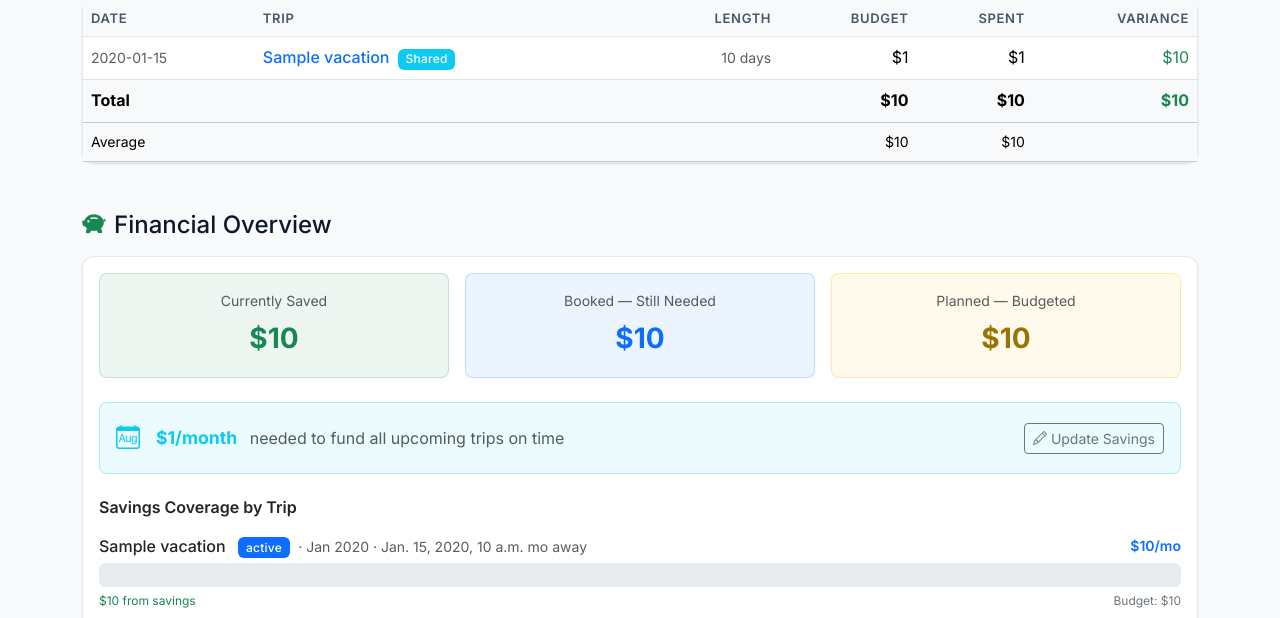
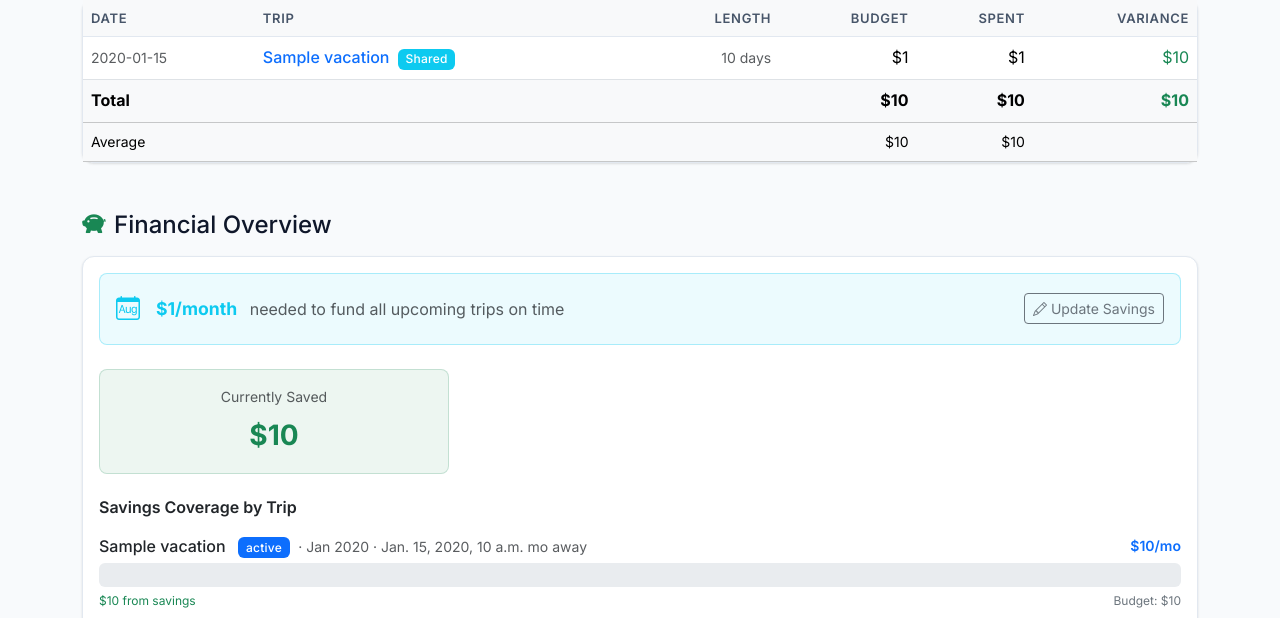
Before and after one commit to jaysuzi5/vacation-planner, a Django app: template templates/planner/dashboard.html in a window 1280 px wide. Shown: the part 822-1440 px from the top of the page. Run offline with Django 5.2, Linux system fonts and the light colour scheme; the template is opened without the code that fills it: most values are stand-ins (such as "Sample title", 1, 10 or a date in 2020).

Commit message:
Restructure financial section layout on dashboard
- Remove Booked Still Needed and Planned Budgeted stat cards
- Move monthly target banner above stats row
- Merge Currently Saved into 4-column row with Saving/mo, Needed/mo, Difference

Co-Authored-By: Claude Sonnet 4.6 <noreply@anthropic.com>

```diff
--- a/templates/planner/dashboard.html
+++ b/templates/planner/dashboard.html
@@ -188,31 +188,6 @@
   <div class="card mb-5">
     <div class="card-body">
 
-      <!-- Summary stats -->
-      <div class="row g-3 mb-4">
-        <div class="col-sm-4">
-          <div class="p-3 rounded-3 text-center" style="background:rgba(25,135,84,.08); border:1px solid rgba(25,135,84,.2);">
-            <div class="small text-muted mb-1">Currently Saved</div>
-            <div class="fs-3 fw-bold text-success">${{ savings_amount|floatformat:0 }}</div>
-            {% if savings_leftover > 0 %}
-            <div class="small text-success mt-1"><i class="bi bi-check-circle-fill me-1"></i>${{ savings_leftover|floatformat:0 }} beyond all trips</div>
-            {% endif %}
-          </div>
-        </div>
-        <div class="col-sm-4">
-          <div class="p-3 rounded-3 text-center" style="background:rgba(13,110,253,.08); border:1px solid rgba(13,110,253,.2);">
-            <div class="small text-muted mb-1">Booked — Still Needed</div>
-            <div class="fs-3 fw-bold text-primary">${{ booked_still_needed|floatformat:0 }}</div>
-          </div>
-        </div>
-        <div class="col-sm-4">
-          <div class="p-3 rounded-3 text-center" style="background:rgba(255,193,7,.08); border:1px solid rgba(255,193,7,.3);">
-            <div class="small text-muted mb-1">Planned — Budgeted</div>
-            <div class="fs-3 fw-bold" style="color:#997404;">${{ review_still_needed|floatformat:0 }}</div>
-          </div>
-        </div>
-      </div>
-
       <!-- Monthly target banner -->
       {% if financial_rows %}
         {% if total_monthly_needed %}
@@ -239,22 +214,31 @@
         </div>
         {% endif %}
 
-        <!-- Monthly contribution comparison -->
+        <!-- Stats row -->
         {% if monthly_contribution_set %}
         <div class="row g-3 mb-4">
-          <div class="col-sm-4">
+          <div class="col-sm-3">
+            <div class="p-3 rounded-3 text-center" style="background:rgba(25,135,84,.08); border:1px solid rgba(25,135,84,.2);">
+              <div class="small text-muted mb-1">Currently Saved</div>
+              <div class="fs-3 fw-bold text-success">${{ savings_amount|floatformat:0 }}</div>
+              {% if savings_leftover > 0 %}
+              <div class="small text-success mt-1"><i class="bi bi-check-circle-fill me-1"></i>${{ savings_leftover|floatformat:0 }} beyond all trips</div>
+              {% endif %}
+            </div>
+          </div>
+          <div class="col-sm-3">
             <div class="p-3 rounded-3 text-center bg-body-tertiary border">
               <div class="small text-muted mb-1">Saving per Month</div>
               <div class="fs-4 fw-bold">${{ monthly_contribution|floatformat:0 }}/mo</div>
             </div>
           </div>
-          <div class="col-sm-4">
+          <div class="col-sm-3">
             <div class="p-3 rounded-3 text-center bg-body-tertiary border">
               <div class="small text-muted mb-1">Needed per Month</div>
               <div class="fs-4 fw-bold">${{ total_monthly_needed|floatformat:0 }}/mo</div>
             </div>
           </div>
-          <div class="col-sm-4">
+          <div class="col-sm-3">
             {% if monthly_difference >= 0 %}
             <div class="p-3 rounded-3 text-center" style="background:rgba(25,135,84,.08); border:1px solid rgba(25,135,84,.2);">
               <div class="small text-muted mb-1">Difference</div>
@@ -266,6 +250,18 @@
               <div class="fs-4 fw-bold text-danger">-${{ monthly_difference|floatformat:0|slice:"1:" }}/mo</div>
             </div>
             {% endif %}
+          </div>
+        </div>
+        {% else %}
+        <div class="row g-3 mb-4">
+          <div class="col-sm-4">
+            <div class="p-3 rounded-3 text-center" style="background:rgba(25,135,84,.08); border:1px solid rgba(25,135,84,.2);">
+              <div class="small text-muted mb-1">Currently Saved</div>
+              <div class="fs-3 fw-bold text-success">${{ savings_amount|floatformat:0 }}</div>
+              {% if savings_leftover > 0 %}
+              <div class="small text-success mt-1"><i class="bi bi-check-circle-fill me-1"></i>${{ savings_leftover|floatformat:0 }} beyond all trips</div>
+              {% endif %}
+            </div>
           </div>
         </div>
         {% endif %}
```
